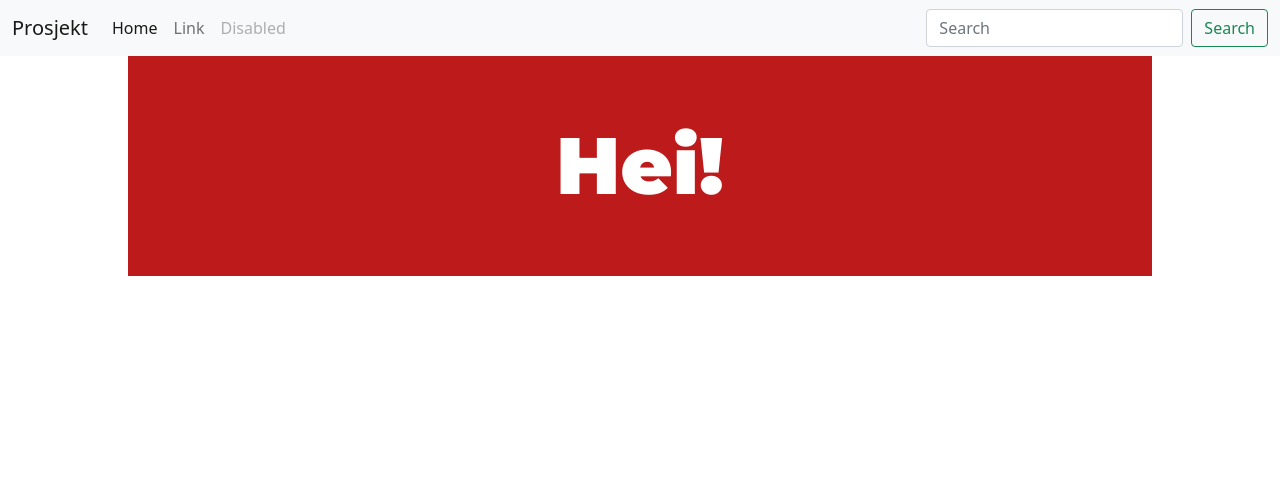
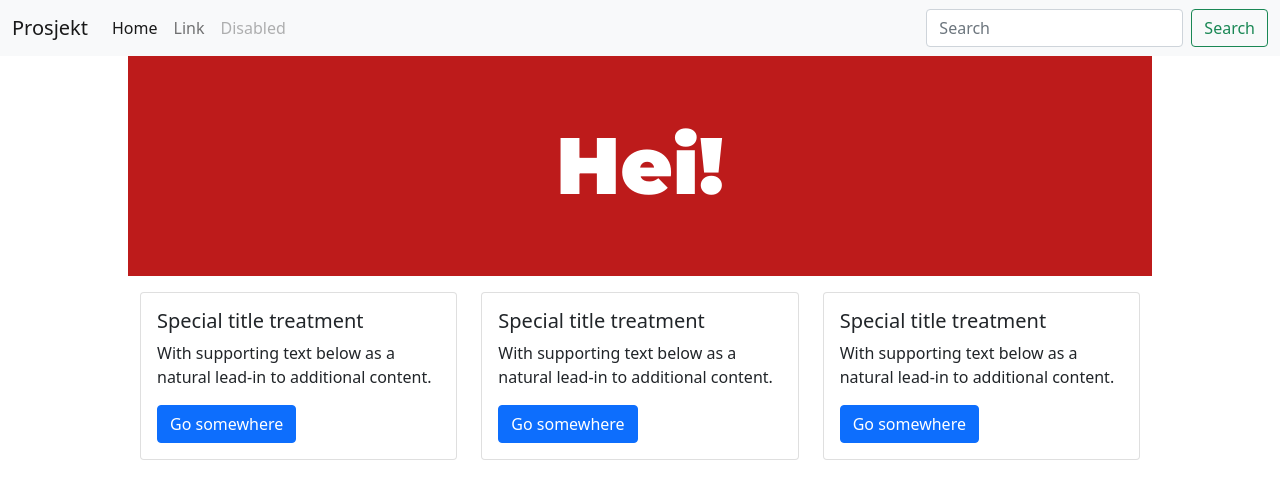
Before and after one commit to Kaspersyv/Utvikling-Prosjekt, a plain HTML site: page index.html in a window 1280 px wide. Drawn offline with nearby package versions, Linux system fonts and the light colour scheme.

Commit message:
Added 3 cards

```diff
--- a/index.html
+++ b/index.html
@@ -67,6 +67,44 @@
 
   </div>
 
+  <div id="part2" class="container">
+    <div class="row">
+
+      <div class="col-sm-4">
+        <div class="card">
+          <div class="card-body">
+            <h5 class="card-title">Special title treatment</h5>
+            <p class="card-text">With supporting text below as a natural lead-in to additional content.</p>
+            <a href="#" class="btn btn-primary">Go somewhere</a>
+          </div>
+        </div>
+      </div>
+
+      <div class="col-sm-4">
+        <div class="card">
+          <div class="card-body">
+            <h5 class="card-title">Special title treatment</h5>
+            <p class="card-text">With supporting text below as a natural lead-in to additional content.</p>
+            <a href="#" class="btn btn-primary">Go somewhere</a>
+          </div>
+        </div>
+      </div>
+
+      <div class="col-sm-4">
+        <div class="card">
+          <div class="card-body">
+            <h5 class="card-title">Special title treatment</h5>
+            <p class="card-text">With supporting text below as a natural lead-in to additional content.</p>
+            <a href="#" class="btn btn-primary">Go somewhere</a>
+          </div>
+        </div>
+      </div>
+    </div>
+
+  </div>
+
+
+
 
 
 
```
